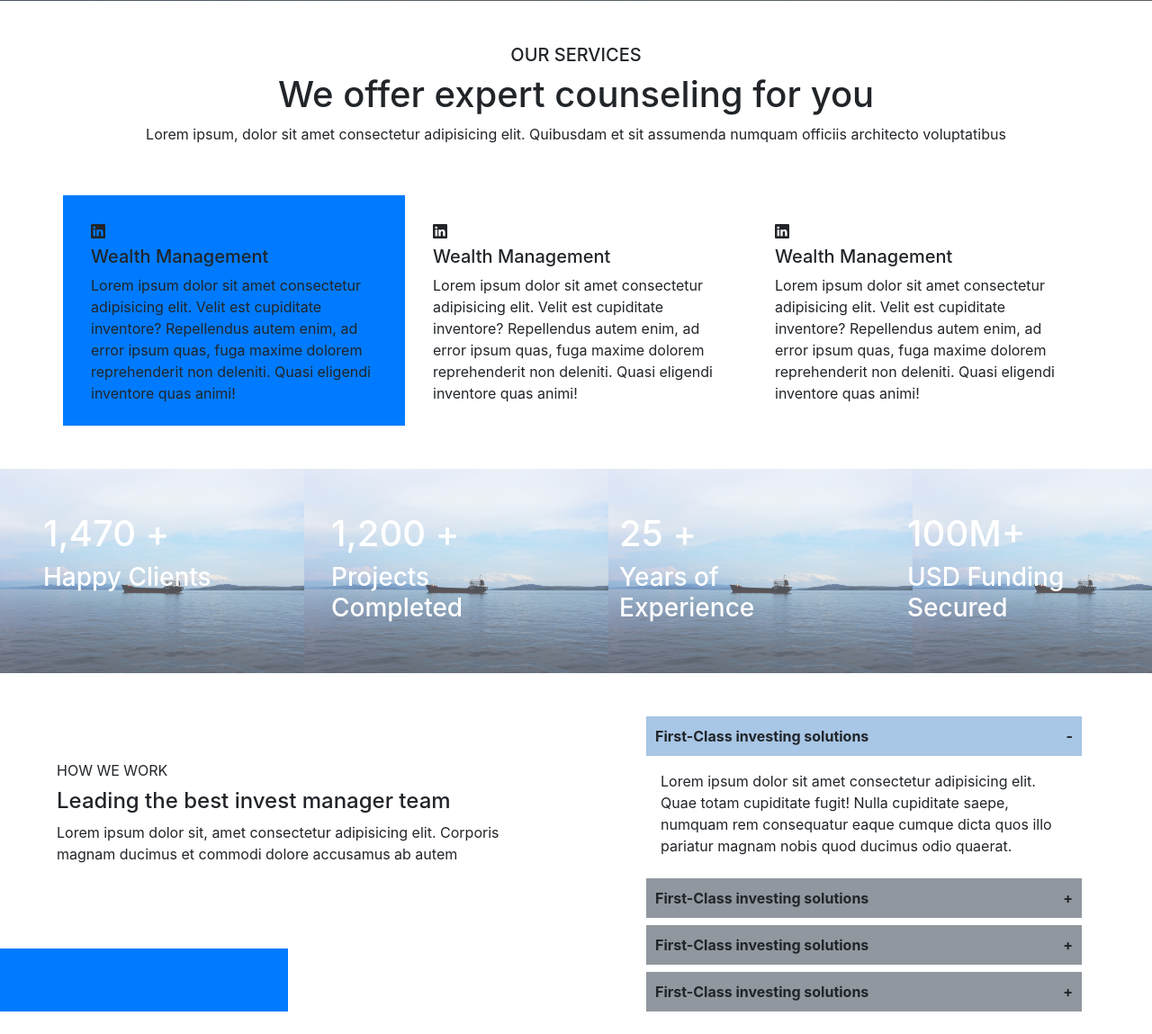
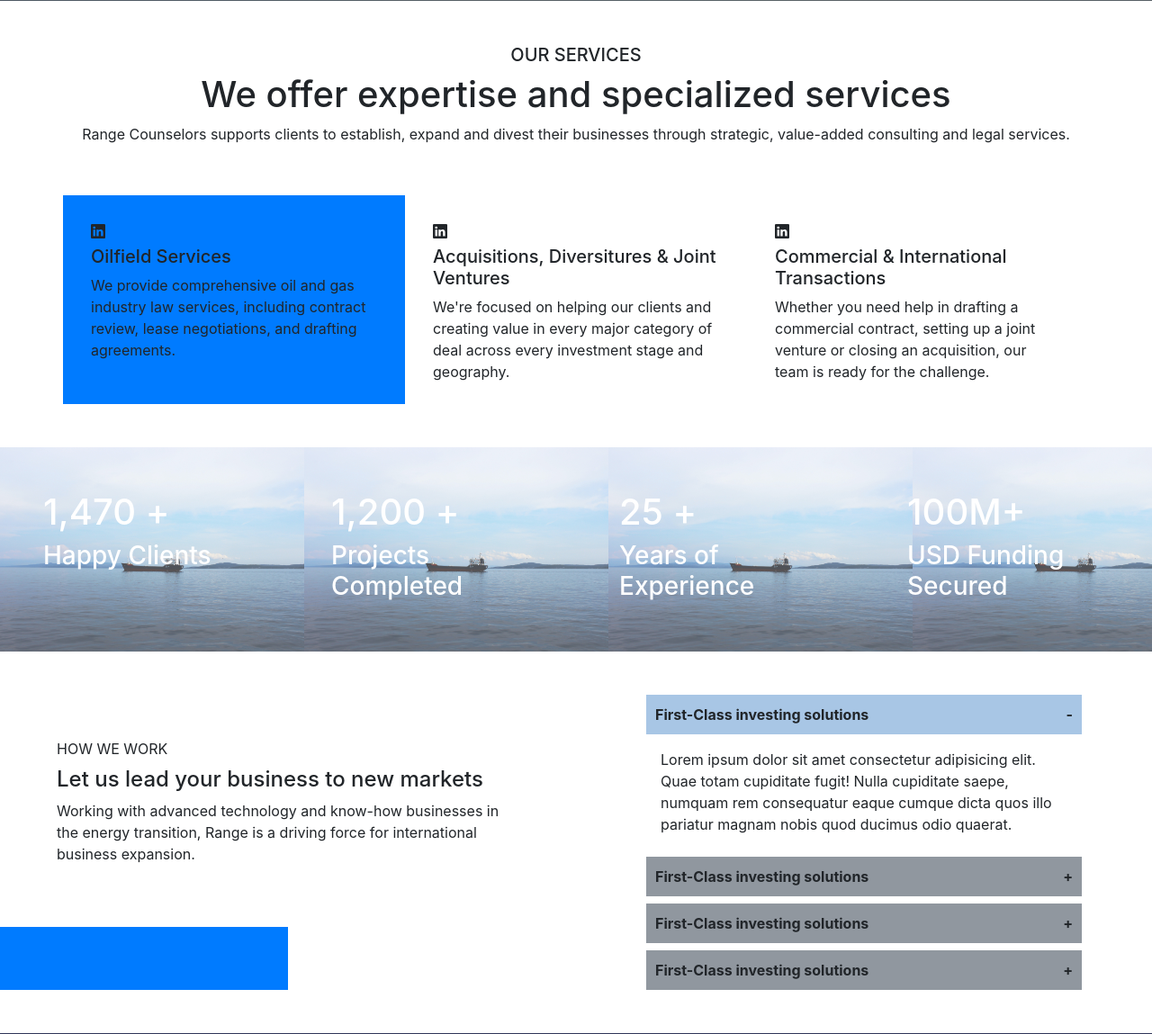
Before and after one commit to merakidigital/range, a PHP site: page /services in a window 1280 px wide. Shown: the part 399-1548 px from the top of the page at 90% size. Run offline with PHP 8.4, Linux system fonts and the light colour scheme; some libraries are stand-ins or nearby versions.

Commit message:
Copy Update

```diff
--- a/vistas/about.php
+++ b/vistas/about.php
@@ -146,7 +146,7 @@
             <div class="col-12 col-sm-6 d-flex flex-column justify-content-center align-items-space h-100 z1 p-sm-5 py-3">
 
                 <h3 class=" text-white font-weight-bold  ">We take business to new markets </h3>
-                <p class="text-white">Lorem ipsum dolor sit amet consectetur adipisicing elit.</p>
+                <p class="text-white">We support clients to establish, expand and divest their businesses through strategic, value-added consulting and legal services, combining specialist know-how, connections, local partners and execution expertise.</p>
                 <div class="row">
                     <div class="col-6 col-sm-6">
                         <div class="row">
@@ -206,7 +206,7 @@
         </div>
     </section>
     <section id="section-3" class="container my-3">
-        <h1 class="text-center">MEET THE TEAM</h1>
+        <h1 class="text-center">Who we are</h1>
 
         <div class="d-flex justify-content-around mb-4 row">
 
--- a/vistas/services.php
+++ b/vistas/services.php
@@ -51,30 +51,30 @@
 <body class="bg-white ">
     <section id="section-1" class=" text-center my-5">
         <h5>OUR SERVICES</h5>
-        <h1>We offer expert counseling for you</h1>
-        <label>Lorem ipsum, dolor sit amet consectetur adipisicing elit. Quibusdam et sit assumenda numquam officiis architecto voluptatibus </label>
+        <h1>We offer expertise and specialized services</h1>
+        <label>Range Counselors supports clients to establish, expand and divest their businesses through strategic, value-added consulting and legal services.</label>
     </section>
     <section id="section-2" class=" container">
         <div class="row">
             <div class="col-12 col-sm-4 bg-primary">
                 <div class="p-3 pt-4 d-flex flex-column">
                     <i class="bi bi-linkedin py-2"></i>
-                    <h5>Wealth Management</h5>
-                    <label>Lorem ipsum dolor sit amet consectetur adipisicing elit. Velit est cupiditate inventore? Repellendus autem enim, ad error ipsum quas, fuga maxime dolorem reprehenderit non deleniti. Quasi eligendi inventore quas animi!</label>
+                    <h5>Oilfield Services</h5>
+                    <label>We provide comprehensive oil and gas industry law services, including contract review, lease negotiations, and drafting agreements.</label>
                 </div>
             </div>
             <div class="col-12 col-sm-4 ">
                 <div class="p-3 pt-4 d-flex flex-column">
                     <i class="bi bi-linkedin py-2"></i>
-                    <h5>Wealth Management</h5>
-                    <label>Lorem ipsum dolor sit amet consectetur adipisicing elit. Velit est cupiditate inventore? Repellendus autem enim, ad error ipsum quas, fuga maxime dolorem reprehenderit non deleniti. Quasi eligendi inventore quas animi!</label>
+                    <h5>Acquisitions, Diversitures & Joint Ventures</h5>
+                    <label>We're focused on helping our clients and creating value in every major category of deal across every investment stage and geography.</label>
                 </div>
             </div>
             <div class="col-12 col-sm-4 ">
                 <div class="p-3 pt-4 d-flex flex-column">
                     <i class="bi bi-linkedin py-2"></i>
-                    <h5>Wealth Management</h5>
-                    <label>Lorem ipsum dolor sit amet consectetur adipisicing elit. Velit est cupiditate inventore? Repellendus autem enim, ad error ipsum quas, fuga maxime dolorem reprehenderit non deleniti. Quasi eligendi inventore quas animi!</label>
+                    <h5>Commercial & International Transactions</h5>
+                    <label>Whether you need help in drafting a commercial contract, setting up a joint venture or closing an acquisition, our team is ready for the challenge.</label>
                 </div>
             </div>
         </div>
@@ -107,8 +107,8 @@
                 <div class="container p-5">
 
                     <label>HOW WE WORK</label>
-                    <h4>Leading the best invest manager team</h4>
-                    <p>Lorem ipsum dolor sit, amet consectetur adipisicing elit. Corporis magnam ducimus et commodi dolore accusamus ab autem</p>
+                    <h4>Let us lead your business to new markets</h4>
+                    <p>Working with advanced technology and know-how businesses in the energy transition, Range is a driving force for international business expansion.</p>
                 </div>
                 <div class="row">
 
```
Also changed, not shown: vistas/home.php (+8 -8 lines), vistas/team.php (+4 -4 lines).
